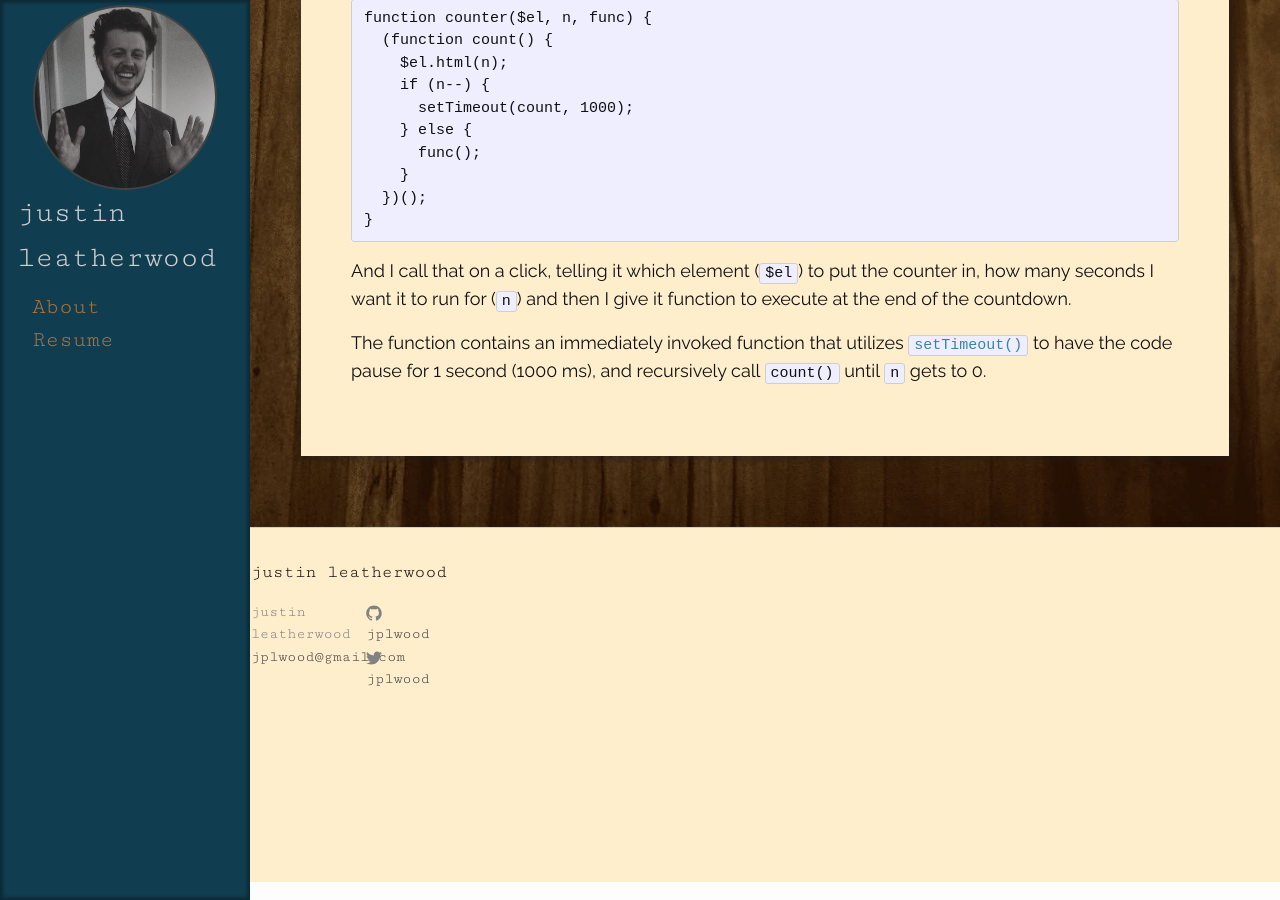
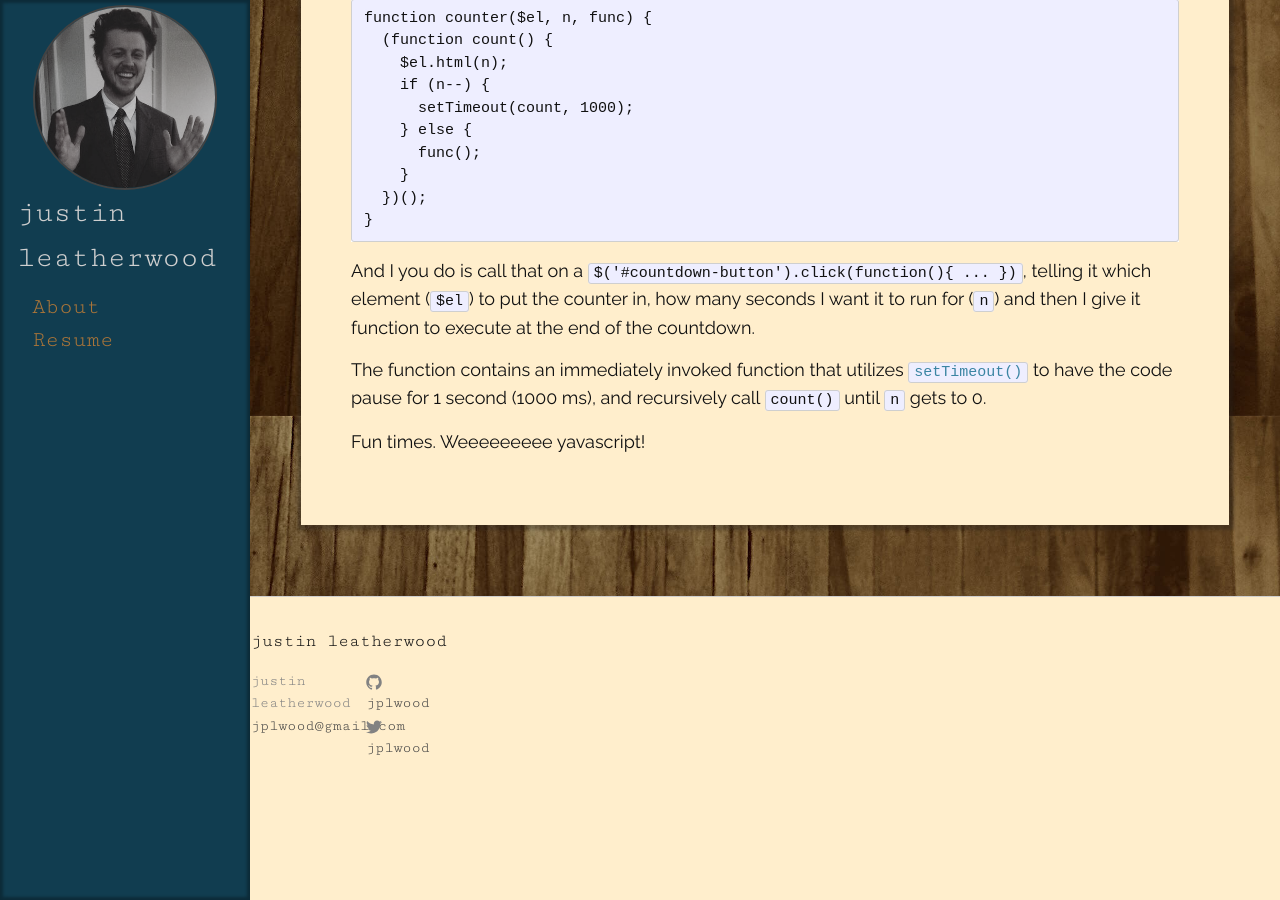
Before and after one commit to jplwood/jplwood.github.io, a Jekyll site: the page built from _posts/2016-02-01-js-countdown.md, in a window 1280 px wide and 900 px high, scrolled down 544 px. Built offline with Jekyll 4.4.1, drawn with Linux system fonts in a browser that asks for light colours; comment, search, counter and statistics services are not loaded.

Commit message:
edits to counter post

```diff
--- a/_posts/2016-02-01-js-countdown.md
+++ b/_posts/2016-02-01-js-countdown.md
@@ -26,6 +26,8 @@ function counter($el, n, func) {
 }
 {% endhighlight %}
 
-And I call that on a click, telling it which element (`$el`) to put the counter in, how many seconds I want it to run for (`n`) and then I give it function to execute at the end of the countdown.
+And I you do is call that on a `$('#countdown-button').click(function(){ ... })`, telling it which element (`$el`) to put the counter in, how many seconds I want it to run for (`n`) and then I give it function to execute at the end of the countdown.
 
 The function contains an immediately invoked function that utilizes [`setTimeout()`](https://developer.mozilla.org/en-US/docs/Web/API/WindowTimers/setTimeout) to have the code pause for 1 second (1000 ms), and recursively call `count()` until `n` gets to 0.
+
+Fun times. Weeeeeeeee yavascript!
```
